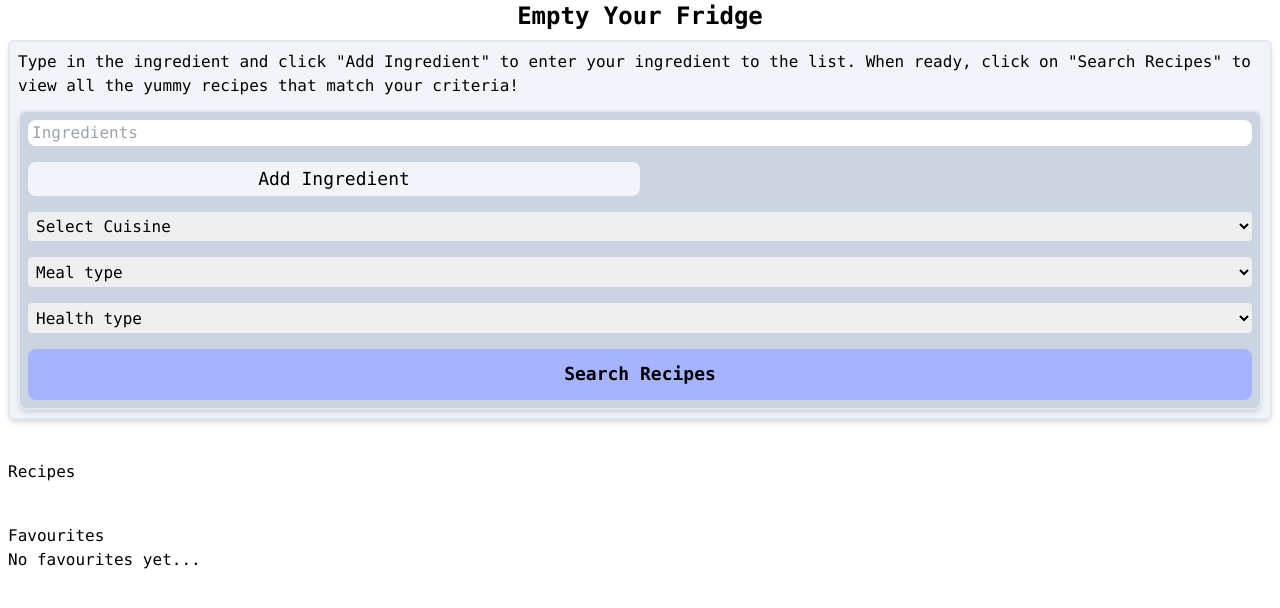
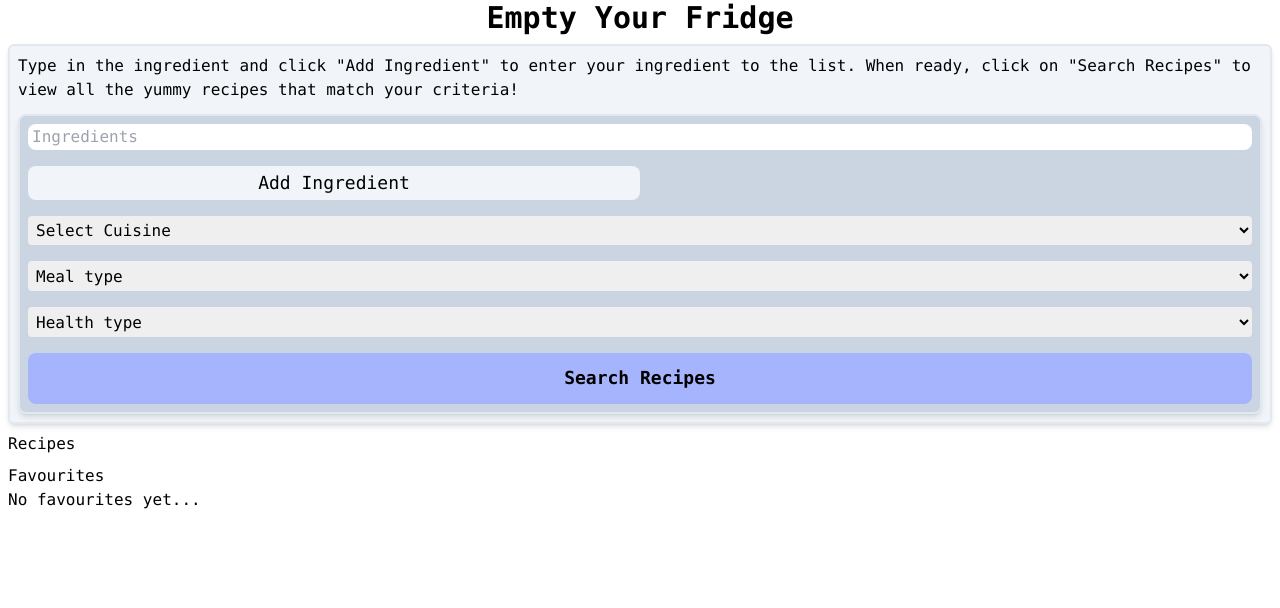
Before and after one commit to TheBigBookMan/Empty-Your-Fridge, a React (Create React App) app in the folder empty-your-fridge/: page / in a window 1280 px wide. Shown: the top 608 px of the page. Built offline with nearby package versions, Linux system fonts and the light colour scheme.

Commit message:
added in todo comments for later

```diff
--- a/empty-your-fridge/src/App.js
+++ b/empty-your-fridge/src/App.js
@@ -16,9 +16,9 @@ function App() {
   return (
     <div className="font-mono">
       <header className="text-center">
-        <h1 className="font-bold text-2xl">Empty Your Fridge</h1>
+        <h1 className="font-bold text-3xl">Empty Your Fridge</h1>
       </header>
-      <main className="flex flex-col gap-10 p-2 h-full">
+      <main className="flex flex-col gap-2 p-2 h-full">
         <IngredientProvider>
           <RecipeProvider>
             <Ingredients />
--- a/empty-your-fridge/src/components/Favourites/Favourites.js
+++ b/empty-your-fridge/src/components/Favourites/Favourites.js
@@ -2,6 +2,8 @@ import React from "react";
 import { useFavouriteContext } from "../../utils/FavouritesContext";
 
 //TODO can have the array of ingredients prop handed through and loop through and add them to local storage as a history to click on so that users can quick add to the bowl
+
+//TODO add i the react icons for the cancel
 
 const Favourites = () => {
   const { favourites, removeFavourite } = useFavouriteContext();
--- a/empty-your-fridge/src/components/Recipes/Recipes.js
+++ b/empty-your-fridge/src/components/Recipes/Recipes.js
@@ -5,6 +5,8 @@ import { useFavouriteContext } from "../../utils/FavouritesContext";
 // TODO add in global state of the favourites array
 
 //TODO add the favourites array to the local storage
+
+//TODO add in a loading thing for when API call for the recipes
 
 const Recipes = () => {
   const { recipes } = useRecipeContext();
```
